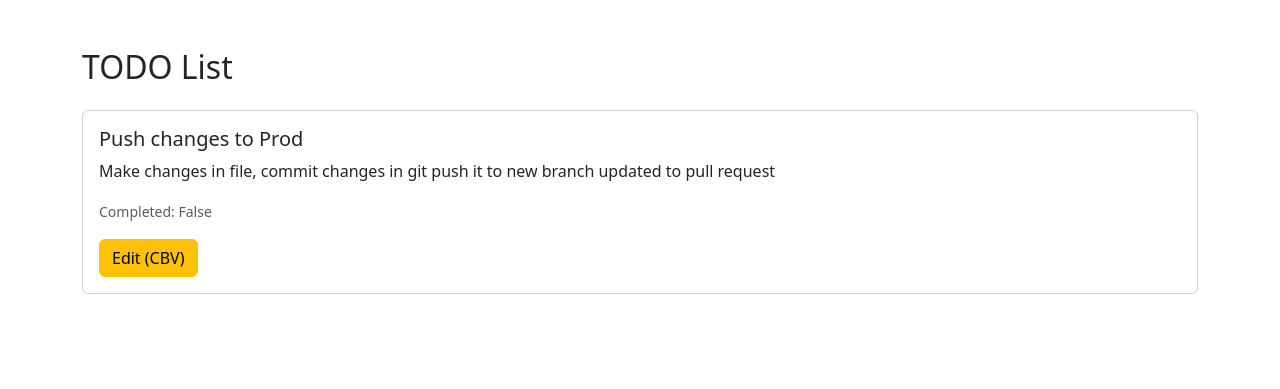
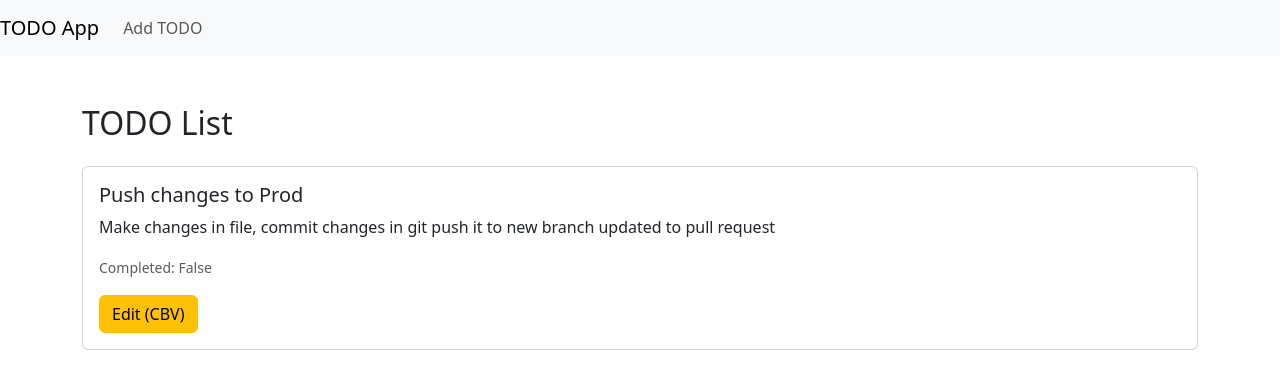
Before and after one commit to yeole-rohan/Django-TODO-Project, a Django app: page / in a window 1280 px wide. Shown: the top 389 px of the page. Run offline with Django 4.2, Linux system fonts and the light colour scheme; data comes from the database, SQL or seed files in the repository; some libraries are stand-ins or nearby versions.

Commit message:
Creating a base.html Template and Using Content Blocks

```diff
--- /dev/null
+++ b/todo/templates/base.html
@@ -0,0 +1,36 @@
+<!DOCTYPE html>
+<html lang="en">
+<head>
+    <meta charset="UTF-8">
+    <meta name="viewport" content="width=device-width, initial-scale=1.0">
+    <title>{% block title %}TODO App{% endblock %}</title>
+    {% load bootstrap5 %}
+    {% bootstrap_css %}
+    {% block extra_head %}
+    <!-- Additional head content can be added here -->
+    {% endblock %}
+</head>
+<body>
+    <nav class="navbar navbar-expand-lg navbar-light bg-light">
+        <a class="navbar-brand" href="{% url 'todo:todo_list' %}">TODO App</a>
+        <div class="collapse navbar-collapse">
+            <ul class="navbar-nav mr-auto">
+                <li class="nav-item">
+                    <a class="nav-link" href="{% url 'todo:todo_create' %}">Add TODO</a>
+                </li>
+            </ul>
+        </div>
+    </nav>
+
+    <div class="container mt-5">
+        {% block content %}
+        <!-- Page-specific content goes here -->
+        {% endblock %}
+    </div>
+
+    {% bootstrap_javascript %}
+    {% block extra_scripts %}
+    <!-- Additional scripts can be added here -->
+    {% endblock %}
+</body>
+</html>
--- a/todo/templates/todo/todo_list.html
+++ b/todo/templates/todo/todo_list.html
@@ -1,14 +1,8 @@
-<!DOCTYPE html>
-<html lang="en">
-<head>
-    <meta charset="UTF-8">
-    <meta name="viewport" content="width=device-width, initial-scale=1.0">
-    <title>TODO List</title>
-    {% load bootstrap5 %}
-    {% bootstrap_css %}
-</head>
-<body>
-   <div class="container mt-5">
+{% extends 'base.html' %}
+
+{% block title %}TODO List{% endblock %}
+
+{% block content %}
 <h2 class="mb-4">TODO List</h2>
    <div id="todo-container">
         {% for todo in todos %}
@@ -24,6 +18,10 @@
             <p>No TODO items yet!</p>
         {% endfor %}
 </div>
-   </div>
-</body>
-</html>
+{% endblock %}
+
+{% block extra_scripts %}
+<script>
+    // JavaScript for drag-and-drop functionality
+</script>
+{% endblock %}
```
Also changed, not shown: todo/templates/todo/todo_form.html (+5 -14 lines). Lines whose indentation alone changed are shown as unchanged.
